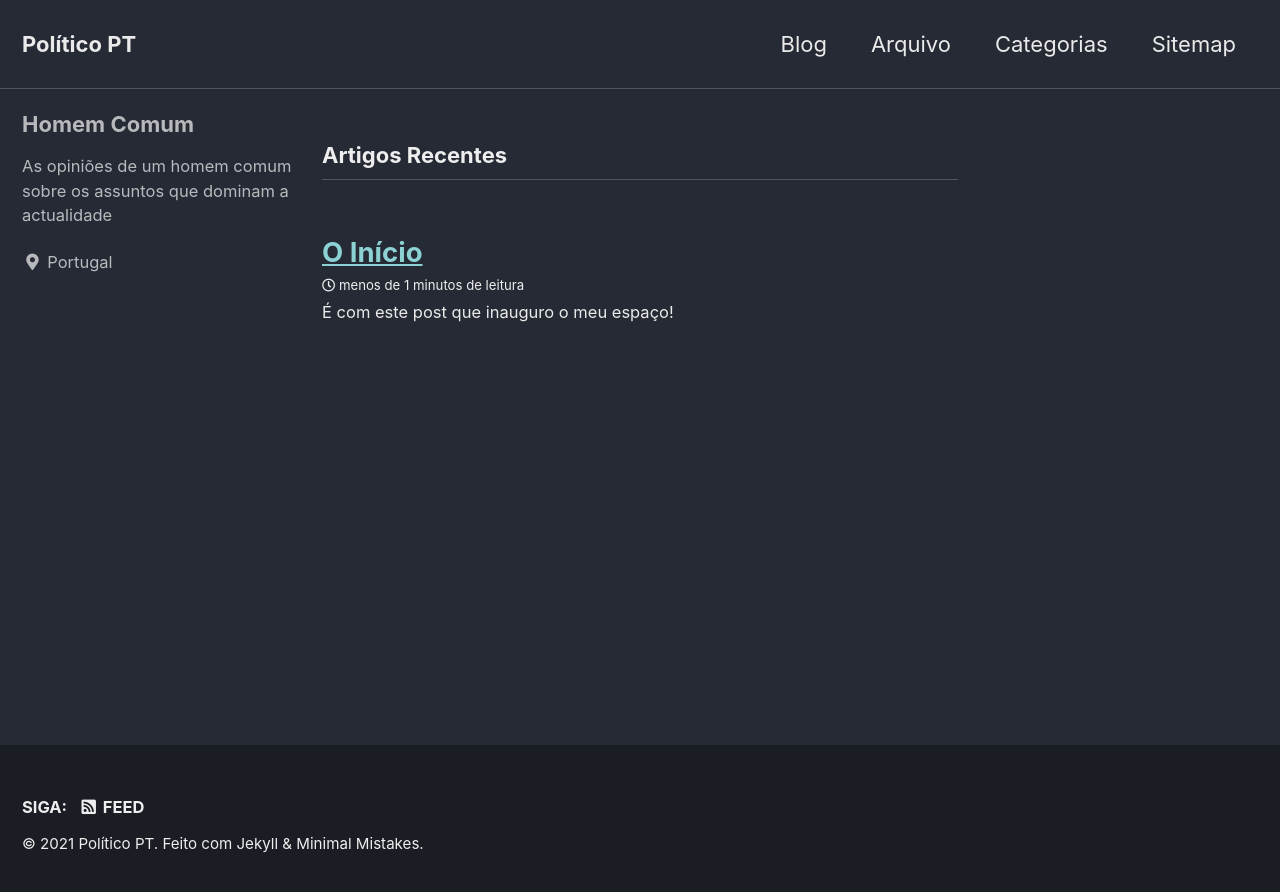
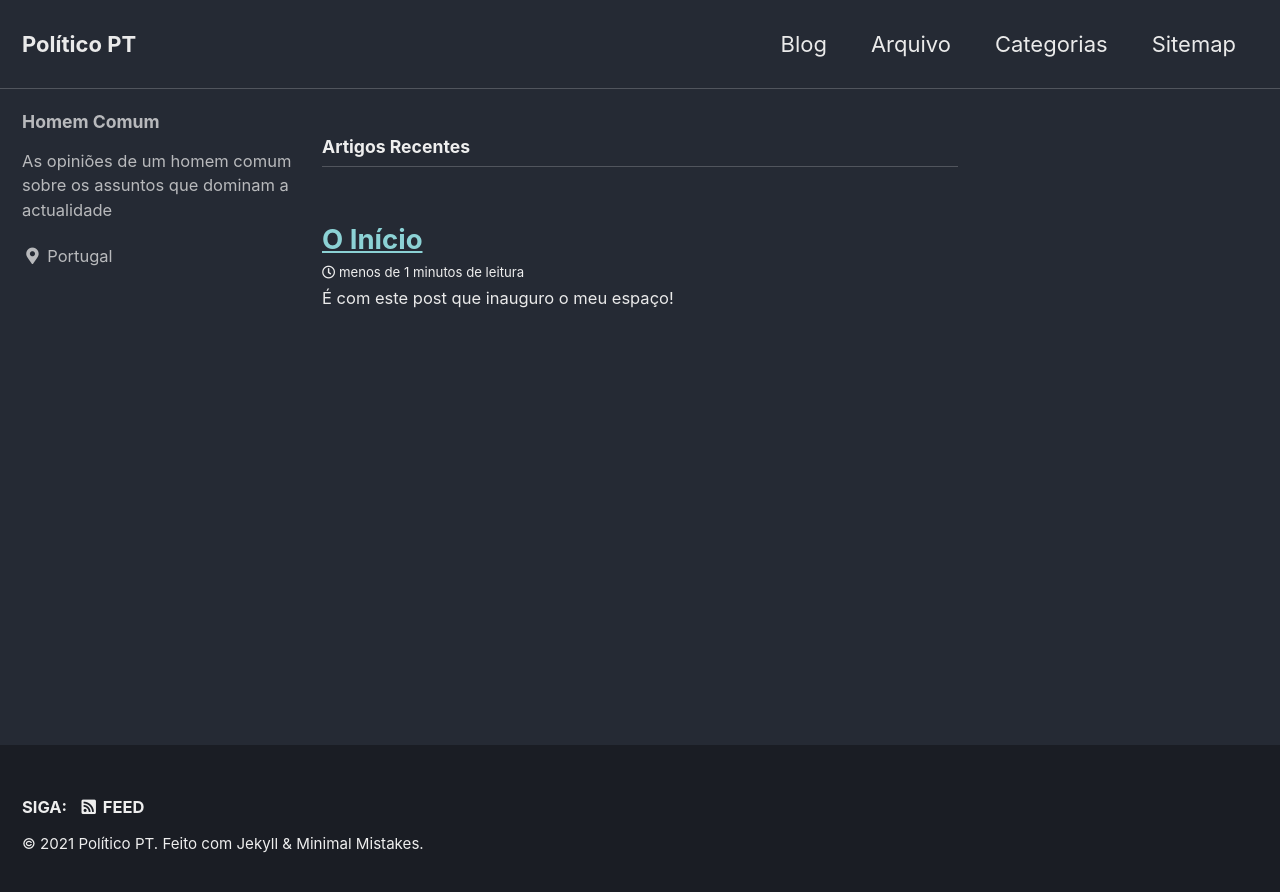
Before and after one commit to RKnoxPT/PoliticoPT, a Jekyll site: the page built from index.html, in a window 1280 px wide. Shown: the top 892 px of the page. Built offline with Jekyll 4.4.1, drawn with Linux system fonts in a browser that asks for light colours; cached includes are drawn as plain includes; the list of posts is cut into pages by our own code.

Commit message:
Update _variables.scss

```diff
--- a/_sass/minimal-mistakes/_variables.scss
+++ b/_sass/minimal-mistakes/_variables.scss
@@ -38,7 +38,7 @@ $type-size-1: 2.441em !default; // ~39.056px
 $type-size-2: 1.953em !default; // ~31.248px
 $type-size-3: 1.563em !default; // ~25.008px
 $type-size-4: 1.25em !default; // ~20px
-$type-size-5: 1em !default; // ~16px
+$type-size-5: 0.8em !default; // ~16px
 $type-size-6: 0.75em !default; // ~12px
 $type-size-7: 0.6875em !default; // ~11px
 $type-size-8: 0.625em !default; // ~10px
```
